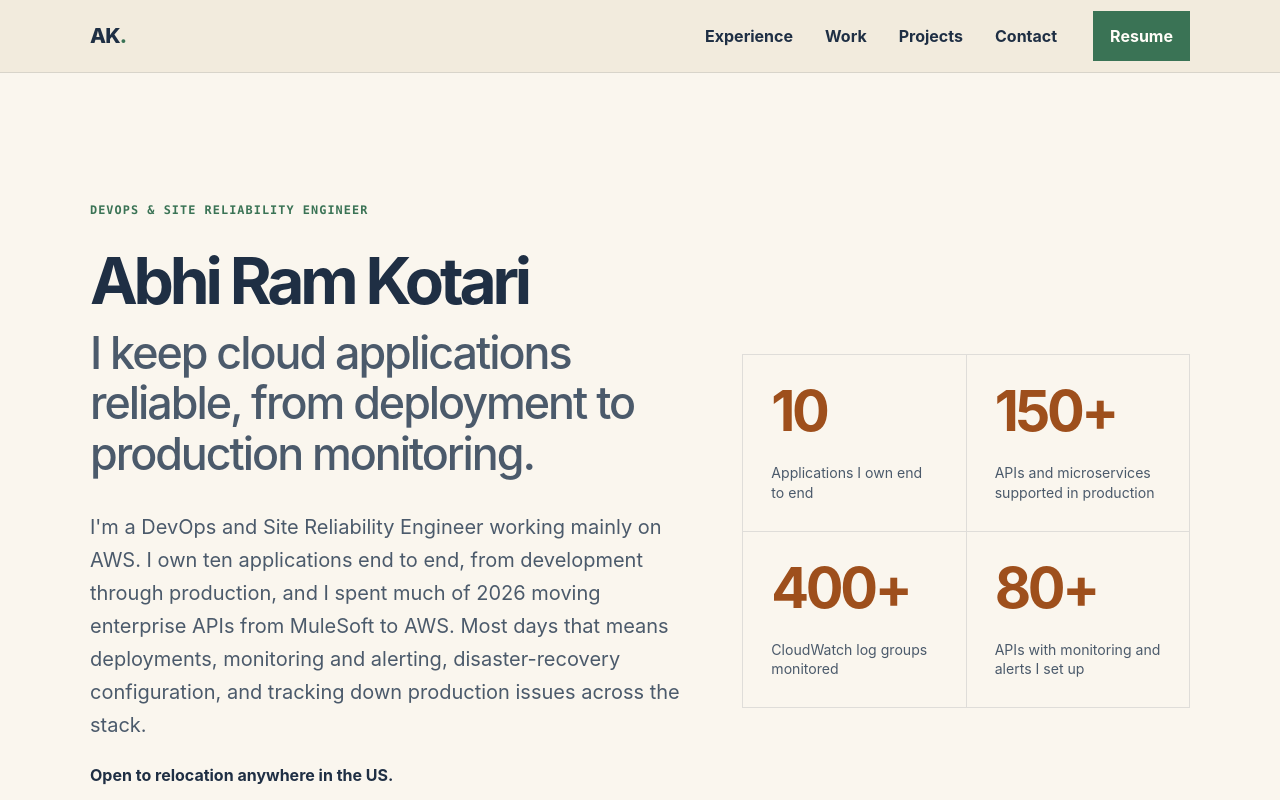
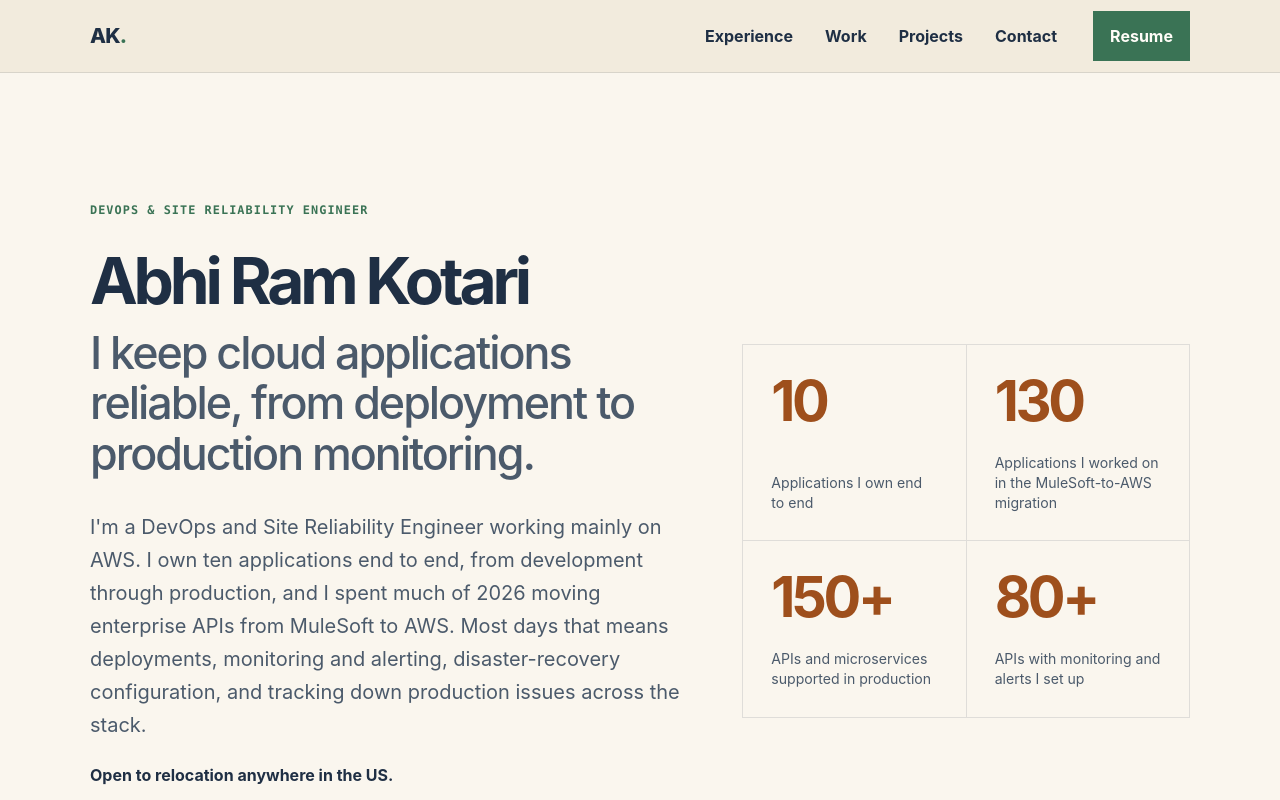
Before and after one commit to ramsrisaikotari/abhiram-portfolio, a React (Vite) app: page / in a window 1280 px wide. Shown: the top 800 px of the page. Built offline with nearby package versions, Linux system fonts and the light colour scheme; a web font is replaced by a local one.

Commit message:
Iteration 108: update impact figures with migration scope

```diff
--- a/src/data/siteContent.ts
+++ b/src/data/siteContent.ts
@@ -24,8 +24,8 @@ export const hero = {
   relocation: "Open to relocation anywhere in the US.",
   impact: [
     { value: "10", label: "Applications I own end to end" },
+    { value: "130", label: "Applications I worked on in the MuleSoft-to-AWS migration" },
     { value: "150+", label: "APIs and microservices supported in production" },
-    { value: "400+", label: "CloudWatch log groups monitored" },
     { value: "80+", label: "APIs with monitoring and alerts I set up" },
   ],
 } as const;
```
Also changed, not shown: 1 other file (tests, documents, lock files or other folders).
